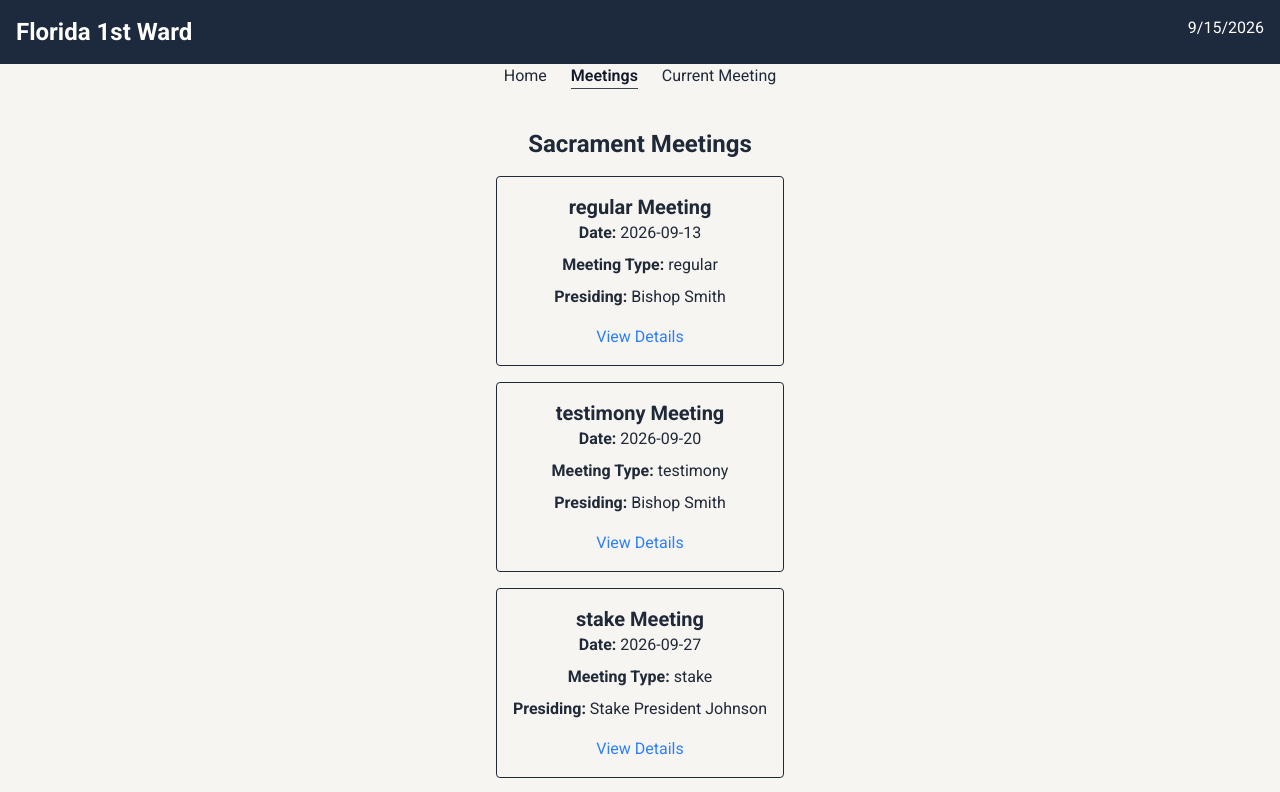
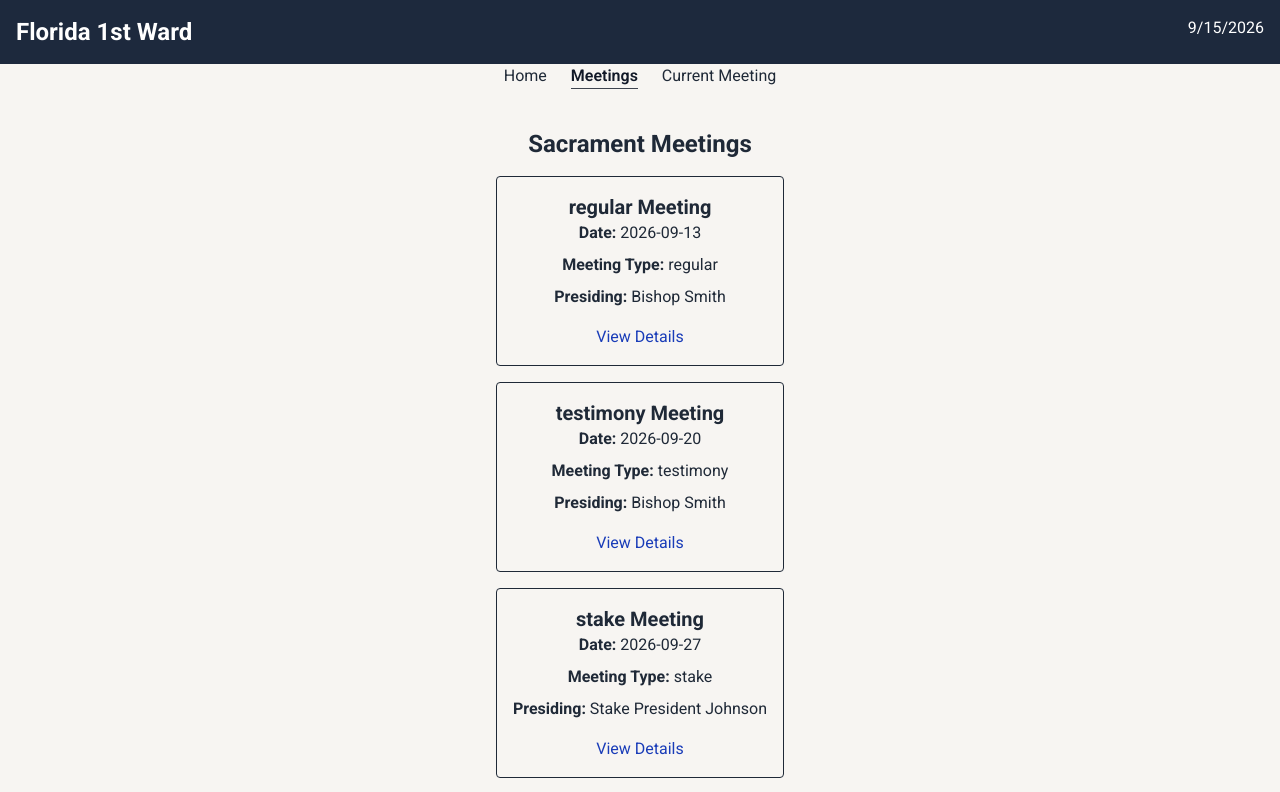
Before and after one commit to AbelChiwandire/sacrament-meetings, a Next.js app: page /meetings in a window 1280 px wide. Shown: the top 792 px of the page. Built offline with nearby package versions, Linux system fonts and the light colour scheme.

Commit message:
Update MeetingCard link color for improved visibility

```diff
--- a/app/components/MeetingCard.tsx
+++ b/app/components/MeetingCard.tsx
@@ -10,7 +10,7 @@ export default function MeetingCard({meeting}: {meeting: SacramentMeeting}) {
                 <p><strong>Meeting Type:</strong> {meeting.meetingType}</p>
                 <p><strong>Presiding:</strong> {meeting.presiding}</p>
             </div>
-            <Link href={`/meetings/${meeting.id}`} className="text-blue-500 hover:underline">
+            <Link href={`/meetings/${meeting.id}`} className="text-blue-800 hover:underline">
                 View Details
             </Link>
         </div>
```
